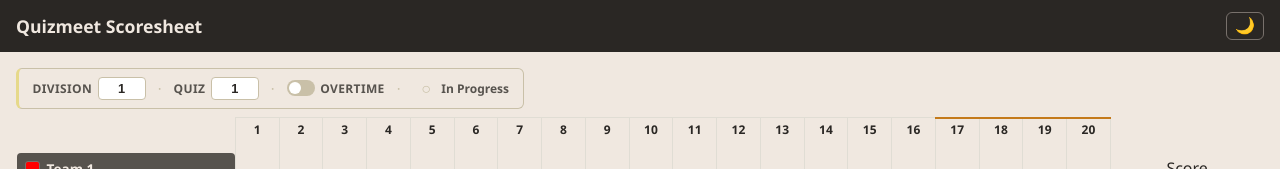
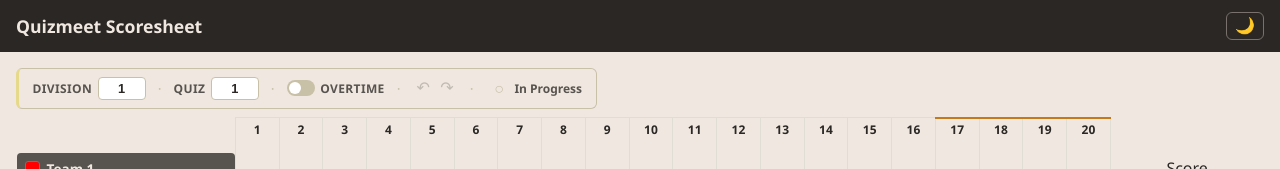
Before and after one commit to TommyAmberson/qzr-sheet, a Vue app: page / in a window 1280 px wide. Shown: the top 169 px of the page. Built offline with nearby package versions, Linux system fonts and the light colour scheme; the HTML template or start-up script is replaced by a standard one.

Commit message:
feat: undo/redo for cell and no-jump changes (Ctrl+Z / Ctrl+Shift+Z)
- Add useHistory composable with capped command stack
- setCell and toggleNoJump push undo/redo commands
- Keyboard handler intercepts Ctrl+Z / Ctrl+Shift+Z
- Undo/redo buttons in meta bar (disabled when stack is empty)

```diff
--- a/src/components/Scoresheet.vue
+++ b/src/components/Scoresheet.vue
@@ -40,6 +40,10 @@ const {
   setQuizzerName,
   moveQuizzer,
   setQuestionType,
+  canUndo,
+  canRedo,
+  undo,
+  redo,
 } = useScoresheet()
 
 /** All unique validation messages for the status tooltip */
@@ -155,6 +159,16 @@ function confirmSelectorOption() {
 }
 
 function onWrapperKeydown(event: KeyboardEvent) {
+  if ((event.ctrlKey || event.metaKey) && event.key === 'z') {
+    event.preventDefault()
+    if (event.shiftKey) {
+      redo()
+    } else {
+      undo()
+    }
+    return
+  }
+
   if (
     event.target instanceof HTMLInputElement ||
     event.target instanceof HTMLSelectElement ||
@@ -573,6 +587,11 @@ function colGroupClass(colIdx: number): string {
         <span class="toggle-track"><span class="toggle-thumb" /></span>
         <span class="meta-label">Overtime</span>
       </label>
+      <span class="meta-sep">·</span>
+      <div class="meta-field meta-field--undo">
+        <button :disabled="!canUndo" title="Undo (Ctrl+Z)" @click="undo">↶</button>
+        <button :disabled="!canRedo" title="Redo (Ctrl+Shift+Z)" @click="redo">↷</button>
+      </div>
       <span class="meta-sep">·</span>
       <span
         class="meta-field meta-field--status"
@@ -1145,6 +1164,30 @@ function colGroupClass(colIdx: number): string {
   font-weight: 600;
 }
 
+/* Undo/redo buttons */
+.meta-field--undo {
+  display: inline-flex;
+  gap: 0.15rem;
+}
+.meta-field--undo button {
+  background: none;
+  border: none;
+  cursor: pointer;
+  color: var(--color-text-muted);
+  font-size: 1rem;
+  line-height: 1;
+  padding: 0.1rem 0.25rem;
+  border-radius: 4px;
+  transition: color 0.15s;
+}
+.meta-field--undo button:not(:disabled):hover {
+  color: var(--color-text);
+}
+.meta-field--undo button:disabled {
+  opacity: 0.3;
+  cursor: default;
+}
+
 .meta-info {
   position: relative;
   display: inline-flex;
--- /dev/null
+++ b/src/composables/useHistory.ts
@@ -0,0 +1,45 @@
+import { ref, computed } from 'vue'
+
+export interface HistoryCommand {
+  undo: () => void
+  redo: () => void
+}
+
+const DEFAULT_MAX = 100
+
+export function useHistory(maxHistory = DEFAULT_MAX) {
+  const undoStack = ref<HistoryCommand[]>([])
+  const redoStack = ref<HistoryCommand[]>([])
+
+  const canUndo = computed(() => undoStack.value.length > 0)
+  const canRedo = computed(() => redoStack.value.length > 0)
+
+  function push(command: HistoryCommand) {
+    undoStack.value.push(command)
+    if (undoStack.value.length > maxHistory) {
+      undoStack.value.shift()
+    }
+    redoStack.value = []
+  }
+
+  function undo() {
+    const command = undoStack.value.pop()
+    if (!command) return
+    command.undo()
+    redoStack.value.push(command)
+  }
+
+  function redo() {
+    const command = redoStack.value.pop()
+    if (!command) return
+    command.redo()
+    undoStack.value.push(command)
+  }
+
+  function clear() {
+    undoStack.value = []
+    redoStack.value = []
+  }
+
+  return { canUndo, canRedo, push, undo, redo, clear }
+}
--- a/src/composables/useScoresheet.ts
+++ b/src/composables/useScoresheet.ts
@@ -1,4 +1,5 @@
 import { ref, computed, watch } from 'vue'
+import { useHistory } from './useHistory'
 import {
   CellValue,
   PlacementFormula,
@@ -33,6 +34,7 @@ import { computePlacements, computePlacementPoints } from '../scoring/placement'
 
 export function useScoresheet() {
   const store = createQuizStore()
+  const history = useHistory()
 
   // --- Reactive wrappers around store data ---
   const quiz = ref<Quiz>(store.quiz)
@@ -90,8 +92,20 @@ export function useScoresheet() {
     const qzr = qzrs[quizzerIdx]
     const col = columns.value[colIdx]
     if (!qzr || !col) return
+    const prev = store.getAnswer(qzr.id, col.key)
+    if (prev === value) return
     store.setAnswer(qzr.id, col.key, value)
     answerVersion.value++
+    history.push({
+      undo: () => {
+        store.setAnswer(qzr.id, col.key, prev)
+        answerVersion.value++
+      },
+      redo: () => {
+        store.setAnswer(qzr.id, col.key, value)
+        answerVersion.value++
+      },
+    })
   }
 
   // --- Scoring ---
@@ -401,10 +415,20 @@ export function useScoresheet() {
   function toggleNoJump(colIdx: number) {
     const key = columns.value[colIdx]?.key
     if (!key) return
-    const current = noJumpMap.value.get(key) ?? false
-    noJumpMap.value.set(key, !current)
-    // Trigger reactivity on the map ref
+    const prev = noJumpMap.value.get(key) ?? false
+    const next = !prev
+    noJumpMap.value.set(key, next)
     noJumpMap.value = new Map(noJumpMap.value)
+    history.push({
+      undo: () => {
+        noJumpMap.value.set(key, prev)
+        noJumpMap.value = new Map(noJumpMap.value)
+      },
+      redo: () => {
+        noJumpMap.value.set(key, next)
+        noJumpMap.value = new Map(noJumpMap.value)
+      },
+    })
   }
 
   /** Set the question category for a column by index (null clears it) */
@@ -465,6 +489,12 @@ export function useScoresheet() {
     placementPoints,
     PlacementFormula,
 
+    // Undo/redo
+    canUndo: history.canUndo,
+    canRedo: history.canRedo,
+    undo: history.undo,
+    redo: history.redo,
+
     // Question types
     QuestionCategory,
     setQuestionType,
```
Also changed, not shown: 1 other file (tests, documents, lock files or other folders).
